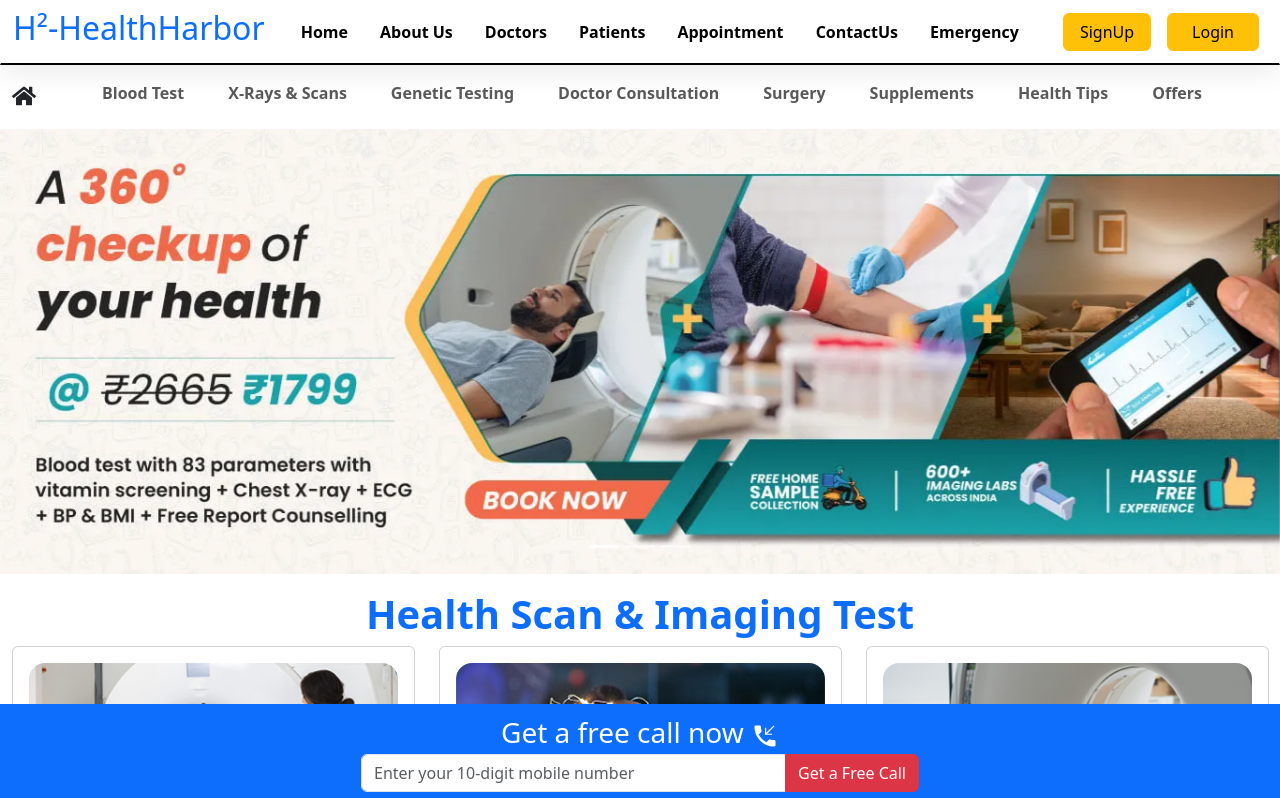
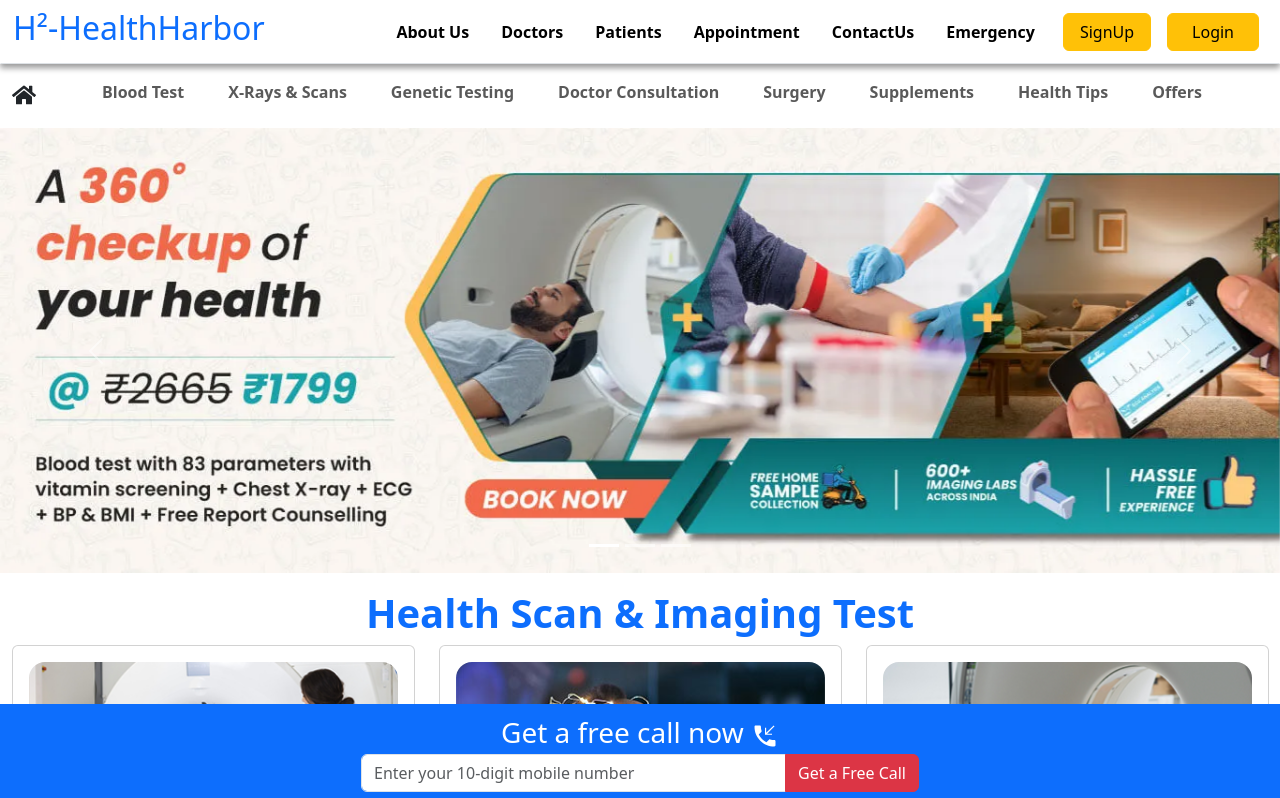
Before and after one commit to sakthivel2264/H2-HealthHarbor, a React (Vite) app in the folder client/: page / in a window 1280 px wide. Shown: the top 798 px of the page. Built offline with nearby package versions, Linux system fonts and the light colour scheme; no server answers.

Commit message:
nav change2

```diff
--- a/client/src/components/Navbar1.jsx
+++ b/client/src/components/Navbar1.jsx
@@ -23,12 +23,7 @@ const Navbar1 = () => {
         </button>
         <div className="collapse navbar-collapse" id="navbarSupportedContent">
           <div className="container justify-content-center">
-            <ul className="nav justify-content-evenly navbar-nav me-auto mb-2 mb-lg-0 fw-semibold">
-              <li className="nav-item">
-                <Link to="/" className="nav-link active text-black">
-                  Home
-                </Link>
-              </li>
+            <ul className="nav justify-content-end navbar-nav me-auto mb-2 mb-lg-0 fw-semibold gap-3 ">
               <li className="nav-item">
                 <Link to="/about" className="nav-link text-black">
                   About Us
--- a/client/src/index.css
+++ b/client/src/index.css
@@ -29,11 +29,11 @@
   .header{
     background: rgba(255, 255, 255, 0.2);
     color :black;
-    box-shadow: 0 4px 30px rgba(0, 0, 0, 0.1);
-    backdrop-filter: blur(5px);
-    -webkit-backdrop-filter: blur(5px);
+    box-shadow: 0 4px 6px rgba(0, 0, 0, 0.4);
+    backdrop-filter: blur(100px);
+    -webkit-backdrop-filter: blur(100px);
     border: 1px solid rgba(255, 255, 255, 0.3);
-    border-bottom: 2px solid black !important;
+    /* border-bottom: 1px solid black !important; */
       }
 
       *{
```
